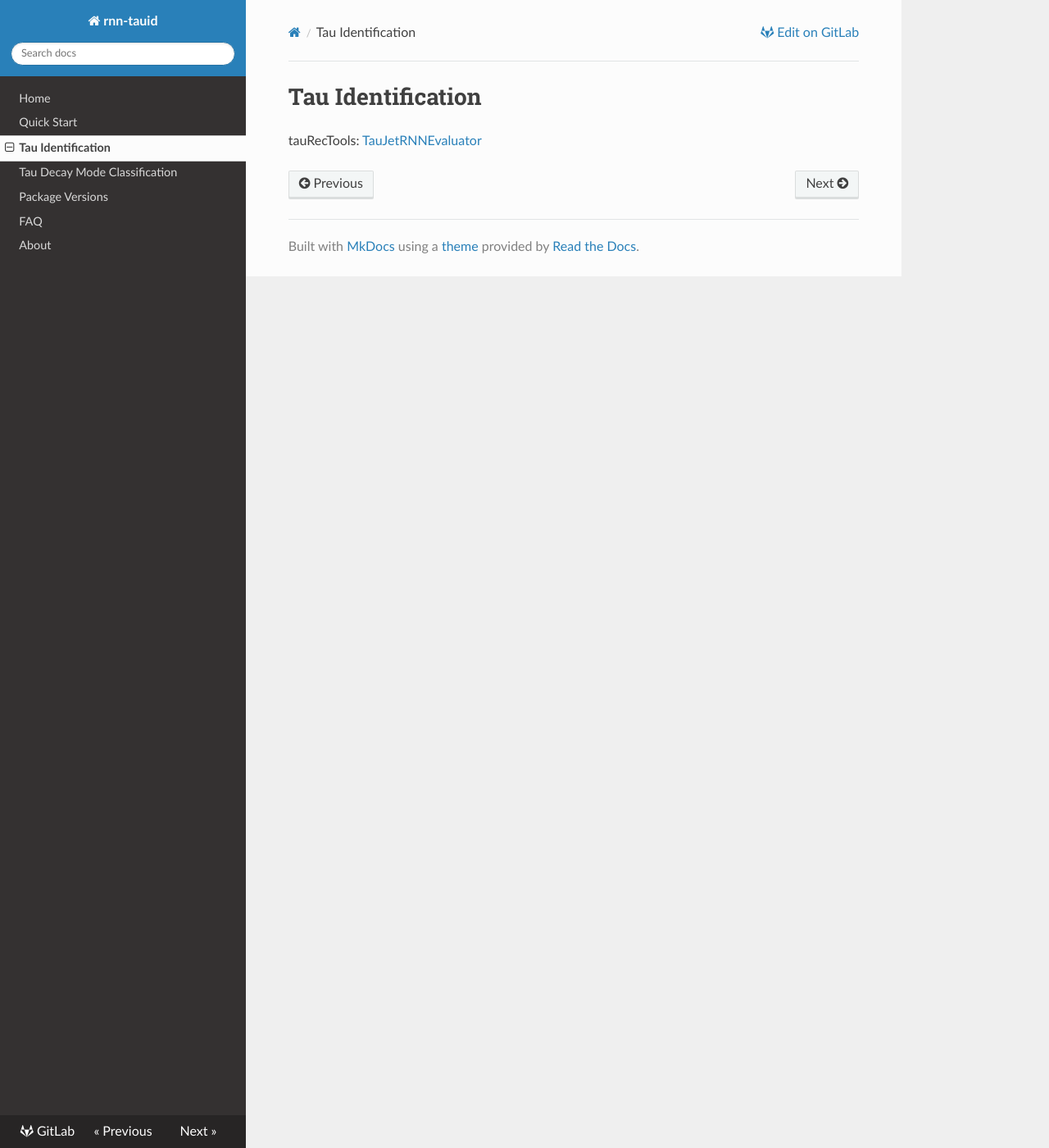
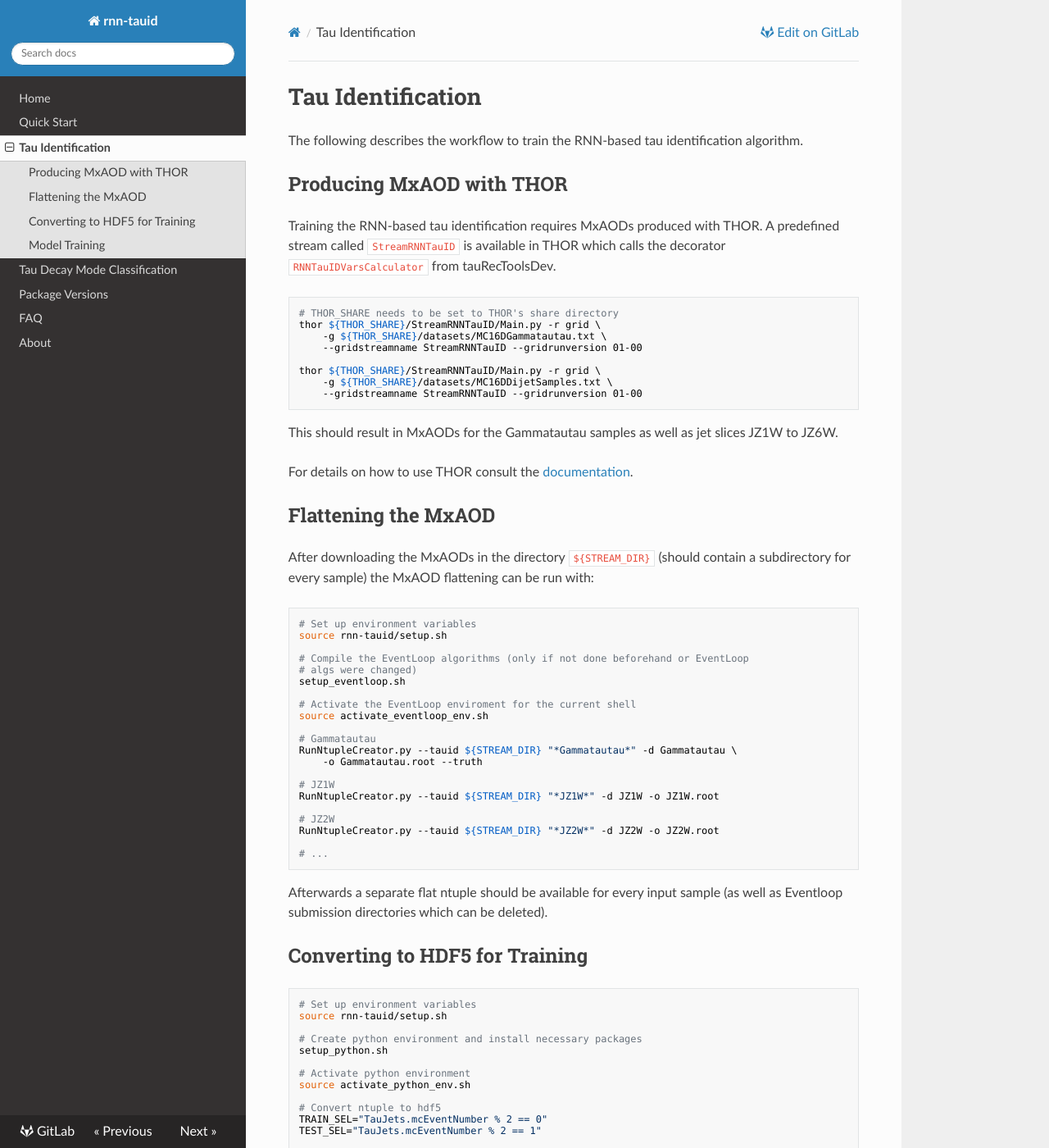
Before and after one commit to chrisdeutsch/rnn-tauid, an MkDocs documentation site: the page built from docs/tauid-workflow.md, in a window 1280 px wide and 1400 px high. Shown: the whole window at 82% size. Built offline with MkDocs 1.6.1, drawn with Linux system fonts in a browser that asks for light colours; nearby versions of some CDN libraries; old or Windows-style settings are respelled for this version of MkDocs; some of the changed text lies outside the part shown.

Commit message:
Starting with Tau-ID documentation

````diff
--- a/docs/tauid-workflow.md
+++ b/docs/tauid-workflow.md
@@ -1,3 +1,107 @@
 # Tau Identification
 
-tauRecTools: [TauJetRNNEvaluator](https://gitlab.cern.ch/atlas/athena/blob/21.0/Reconstruction/tauRecTools/tauRecTools/TauJetRNNEvaluator.h)
+The following describes the workflow to train the RNN-based tau identification
+algorithm.
+
+## Producing MxAOD with THOR
+
+Training the RNN-based tau identification requires MxAODs produced with THOR. A
+predefined stream called `StreamRNNTauID` is available in THOR which calls the
+decorator `RNNTauIDVarsCalculator` from tauRecToolsDev.
+
+```bash
+# THOR_SHARE needs to be set to THOR's share directory
+thor ${THOR_SHARE}/StreamRNNTauID/Main.py -r grid \
+    -g ${THOR_SHARE}/datasets/MC16DGammatautau.txt \
+    --gridstreamname StreamRNNTauID --gridrunversion 01-00
+
+thor ${THOR_SHARE}/StreamRNNTauID/Main.py -r grid \
+    -g ${THOR_SHARE}/datasets/MC16DDijetSamples.txt \
+    --gridstreamname StreamRNNTauID --gridrunversion 01-00
+```
+
+This should result in MxAODs for the Gammatautau samples as well as jet slices JZ1W to JZ6W.
+
+For details on how to use THOR consult the
+[documentation](https://gitlab.cern.ch/atlas-perf-tau/THOR/blob/master/README.rst).
+
+## Flattening the MxAOD
+
+After downloading the MxAODs in the directory `${STREAM_DIR}` (should contain a
+subdirectory for every sample) the MxAOD flattening can be run with:
+
+```bash
+# Set up environment variables
+source rnn-tauid/setup.sh
+
+# Compile the EventLoop algorithms (only if not done beforehand or EventLoop
+# algs were changed)
+setup_eventloop.sh
+
+# Activate the EventLoop enviroment for the current shell
+source activate_eventloop_env.sh
+
+# Gammatautau
+RunNtupleCreator.py --tauid ${STREAM_DIR} "*Gammatautau*" -d Gammatautau \
+    -o Gammatautau.root --truth
+
+# JZ1W
+RunNtupleCreator.py --tauid ${STREAM_DIR} "*JZ1W*" -d JZ1W -o JZ1W.root
+
+# JZ2W
+RunNtupleCreator.py --tauid ${STREAM_DIR} "*JZ2W*" -d JZ2W -o JZ2W.root
+
+# ...
+```
+
+Afterwards a separate flat ntuple should be available for every input sample (as
+well as Eventloop submission directories which can be deleted).
+
+## Converting to HDF5 for Training
+
+```bash
+# Set up environment variables
+source rnn-tauid/setup.sh
+
+# Create python environment and install necessary packages
+setup_python.sh
+
+# Activate python environment
+source activate_python_env.sh
+
+# Convert ntuple to hdf5
+TRAIN_SEL="TauJets.mcEventNumber % 2 == 0"
+TEST_SEL="TauJets.mcEventNumber % 2 == 1"
+
+# A running index is given by '%d' to split files
+ntuple2hdf.py sig1P_train_%d.h5 truth1p ${NTUPLE_DIR}/*Gammatautau*.root \
+    --sel "${TRAIN_SEL}"
+
+ntuple2hdf.py sig3P_train_%d.h5 truth3p ${NTUPLE_DIR}/*Gammatautau*.root \
+    --sel "${TRAIN_SEL}"
+
+ntuple2hdf.py bkg1P_train_%d.h5 1p ${NTUPLE_DIR}/*JZ?W*.root \
+    --sel "${TRAIN_SEL}"
+
+ntuple2hdf.py bkg3P_train_%d.h5 3p ${NTUPLE_DIR}/*JZ?W*.root \
+    --sel "${TRAIN_SEL}"
+
+# Repeat for 'TEST_SEL'
+```
+
+This applies the default tau selection and splits the datasets into training and
+testing part according to the `mcEventNumber`.
+
+## Model Training
+
+The model training can be performed in a standalone python environment (no CVMFS
+required). Training the default setup can be done with:
+
+```bash
+train_decaymodeclf.py gammatautau_train_%d.h5
+```
+
+The training process generates two output files `model.h5` and `preproc.h5`
+containing the model weights / architecture and the preprocessing rules for the
+input variables. These two files fully define the network and can be used for
+evaluation at a later stage.
````
